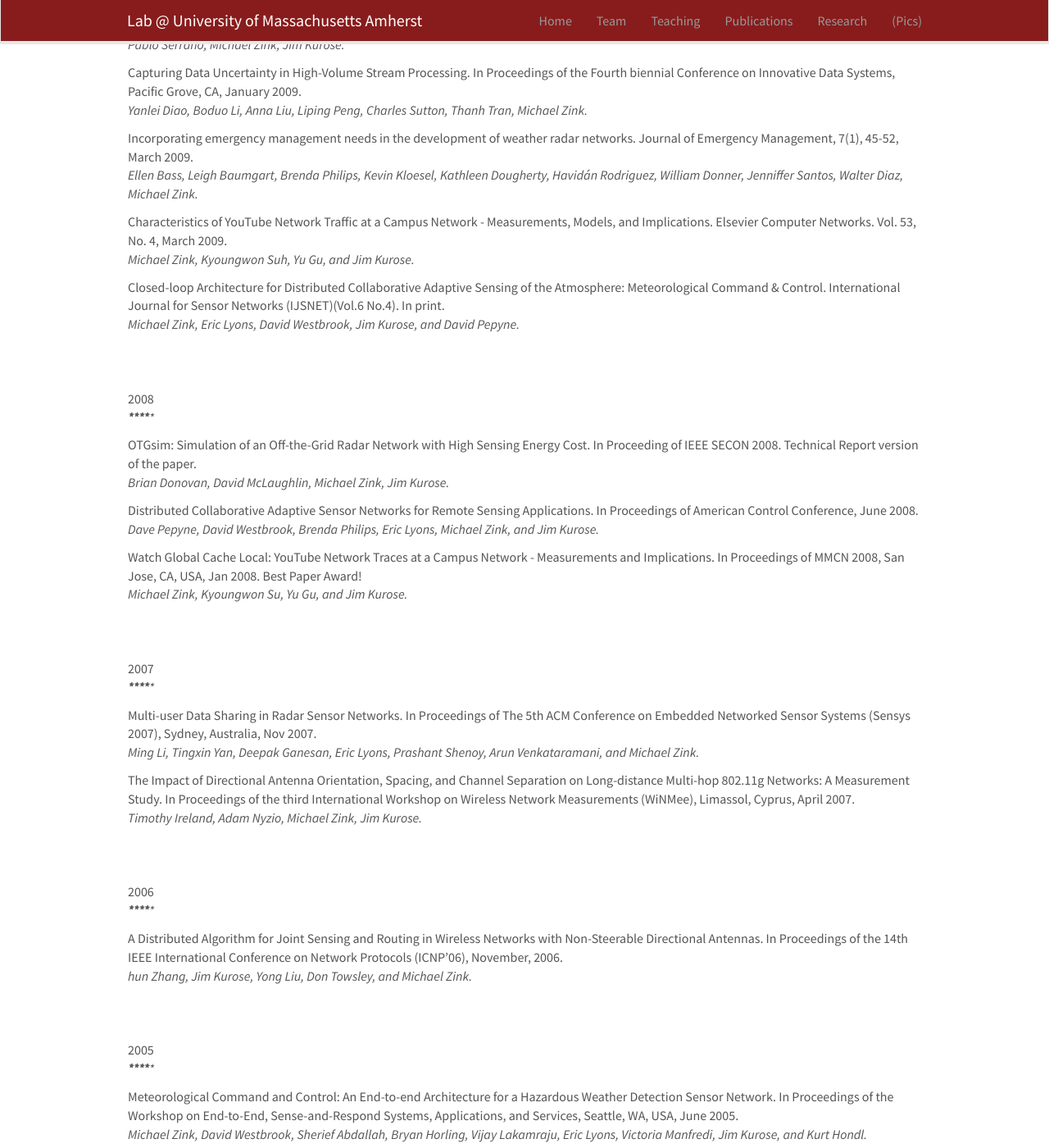
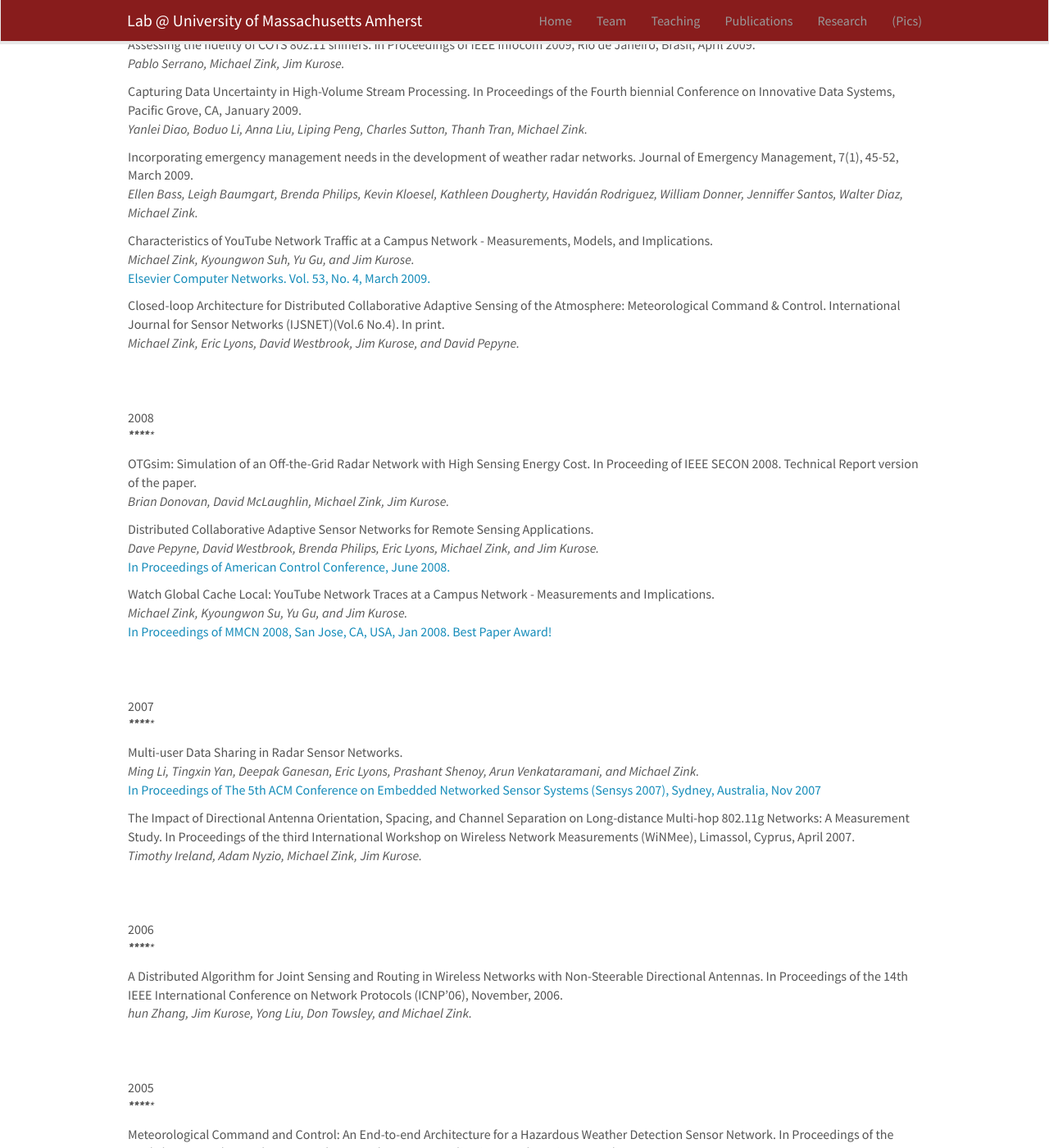
Before and after one commit to openmindedstoic/openmindedstoic.github.io, a Jekyll site: the page built from _pages/publications.md, in a window 1280 px wide and 1400 px high, scrolled down 4024 px. Shown: the whole window at 82% size. Built offline with Jekyll 4.4.1, drawn with Linux system fonts in a browser that asks for light colours; nearby versions of some CDN libraries; part of the change alters nothing that is shown; some of the changed text lies outside the part shown.

Commit message:
update urls

```diff
--- a/_data/publist.yml
+++ b/_data/publist.yml
@@ -143,8 +143,11 @@
 - title: "Separation of Sensor Control and Data in Closed-Loop Sensor Networks. In Proceedings of IEEE SECON 2009, Rome, Italy, June 2009"
   authors: Victoria Manfredi, Jim Kurose, Naceur Malouch, Chun Zhang, and Michael Zink.
 
-- title: "FloorNet: Deployment and Evaluation of a Multihop Wireless 802.11 Testbed. EURASIP Journal on Wireless Communications and Networking."
+- title: "FloorNet: Deployment and Evaluation of a Multihop Wireless 802.11 Testbed."
   authors: Pablo Serrano, Carlos Bernardos, Antonio de la Oliva, Albert Banchs, Ignacio Soto, Michael Zink.
+  link:
+    url: https://journals.ametsoc.org/doi/abs/10.1175/2009BAMS2507.1
+    display: EURASIP Journal on Wireless Communications and Networking.
 
 - title: "Short-Wavelength Technology and the Potential for Distributed Networks of Small Radar Systems. Bulletin of the American Meteorological Society. April 2009."
   authors: David McLaughlin, David Pepyne, V.Chandrasekar, Brenda Philips, James Kurose, Michael Zink.
@@ -161,8 +164,11 @@
 - title: "Incorporating emergency management needs in the development of weather radar networks. Journal of Emergency Management, 7(1), 45-52, March 2009."
   authors: Ellen Bass, Leigh Baumgart, Brenda Philips, Kevin Kloesel, Kathleen Dougherty, Havidán Rodriguez, William Donner, Jenniffer Santos, Walter Diaz, Michael Zink.
 
-- title: "Characteristics of YouTube Network Traffic at a Campus Network - Measurements, Models, and Implications. Elsevier Computer Networks. Vol. 53, No. 4, March 2009."
+- title: "Characteristics of YouTube Network Traffic at a Campus Network - Measurements, Models, and Implications."
   authors: Michael Zink, Kyoungwon Suh, Yu Gu, and Jim Kurose.
+  link:
+    url: https://www.sciencedirect.com/science/article/pii/S1389128608003423?via%3Dihub
+    display: Elsevier Computer Networks. Vol. 53, No. 4, March 2009.
 
 - title: "Closed-loop Architecture for Distributed Collaborative Adaptive Sensing of the Atmosphere: Meteorological Command & Control. International Journal for Sensor Networks (IJSNET)(Vol.6 No.4). In print."
   authors: Michael Zink, Eric Lyons, David Westbrook, Jim Kurose, and David Pepyne.
@@ -174,20 +180,28 @@
 - title: "OTGsim: Simulation of an Off-the-Grid Radar Network with High Sensing Energy Cost. In Proceeding of IEEE SECON 2008. Technical Report version of the paper."
   authors: Brian Donovan, David McLaughlin, Michael Zink, Jim Kurose.
 
-- title: "Distributed Collaborative Adaptive Sensor Networks for Remote Sensing Applications. In Proceedings of American Control Conference, June 2008."
+- title: "Distributed Collaborative Adaptive Sensor Networks for Remote Sensing Applications."
   authors: Dave Pepyne, David Westbrook, Brenda Philips, Eric Lyons, Michael Zink, and Jim Kurose.
+  link:
+    url: http://www-net.cs.umass.edu/~zink/publications/2008ACC.pdf
+    display: In Proceedings of American Control Conference, June 2008.
 
-- title: "Watch Global Cache Local: YouTube Network Traces at a Campus Network - Measurements and Implications. In Proceedings of MMCN 2008, San Jose, CA, USA, Jan 2008. Best Paper Award!"
+- title: "Watch Global Cache Local: YouTube Network Traces at a Campus Network - Measurements and Implications."
   authors: Michael Zink, Kyoungwon Su, Yu Gu, and Jim Kurose.
+  link:
+    url: http://gaia.cs.umass.edu/networks/papers/MMCN08-0.2.pdf
+    display: In Proceedings of MMCN 2008, San Jose, CA, USA, Jan 2008. Best Paper Award!
+
 
 - title: ""
 - title: "2007"
   authors: "*************"
 
-- title: "Multi-user Data Sharing in Radar Sensor Networks. In Proceedings of The 5th ACM Conference on Embedded Networked Sensor Systems (Sensys 2007), Sydney, Australia, Nov 2007."
+- title: "Multi-user Data Sharing in Radar Sensor Networks."
   authors: Ming Li, Tingxin Yan, Deepak Ganesan, Eric Lyons, Prashant Shenoy, Arun Venkataramani, and Michael Zink.
   link:
     url: http://www-net.cs.umass.edu/~zink/publications/SenSys07-Utility.pdf
+    display: In Proceedings of The 5th ACM Conference on Embedded Networked Sensor Systems (Sensys 2007), Sydney, Australia, Nov 2007
 
 - title: "The Impact of Directional Antenna Orientation, Spacing, and Channel Separation on Long-distance Multi-hop 802.11g Networks: A Measurement Study. In Proceedings of the third International Workshop on Wireless Network Measurements (WiNMee), Limassol, Cyprus, April 2007."
   authors: Timothy Ireland, Adam Nyzio, Michael Zink, Jim Kurose.
```
